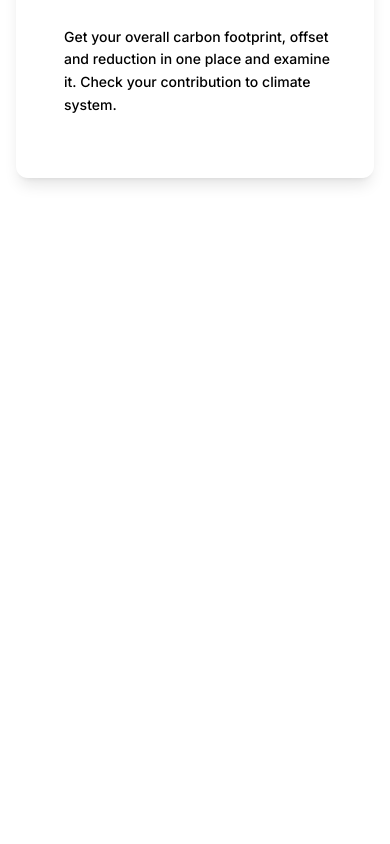
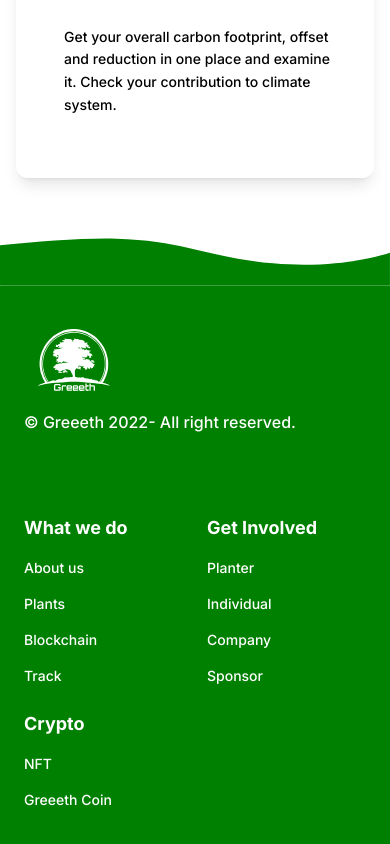
Before and after one commit to tohirbabs/Greeeth, a React (Vite) app: page / in a window 390 px wide. Shown: the part 6598-7442 px from the top of the page. Before the commit the page ends 6832 px from the top, so only its background shows below. Built offline with nearby package versions, Linux system fonts and the light colour scheme.

Commit message:
added footer as poer Figma design

```diff
--- a/src/App.css
+++ b/src/App.css
@@ -19,3 +19,6 @@ height: 100%;
 left: -2px;
 top: -1px;
 }
+.footer{
+  background-color: #008000;
+}
--- a/src/App.jsx
+++ b/src/App.jsx
@@ -1,6 +1,6 @@
 import React from 'react';
 import './App.css';
-import { Home, Solution, HowItWorks, PlantByHuman, PlantWithDrone, ManageEmission } from './components';
+import { Home, Solution, HowItWorks, PlantByHuman, PlantWithDrone, ManageEmission, Footer } from './components';
 
 function App() {
   return (
@@ -11,6 +11,7 @@ function App() {
       <PlantByHuman />
       <PlantWithDrone />
       <ManageEmission />
+      <Footer />
     </div>
   );
 }
--- /dev/null
+++ b/src/components/Footer.jsx
@@ -0,0 +1,81 @@
+/* eslint-disable max-len */
+import React from 'react';
+import Logo from '../../assets/Logo';
+
+function Footer() {
+  return (
+
+    <footer>
+      {/* Wave background ⬇ */}
+      <svg xmlns="http://www.w3.org/2000/svg" viewBox="0 0 1367.743 181.155">
+        <path id="wave" data-name="wave" d="M-300,9S166.91-56.211,405.877-49.5,715.838,14.48,955.869,36.854,1366,0,1366,0V115H0Z" transform="translate(1.743 66.155)" fill="#008000" />
+      </svg>
+      <div className="footer ">
+        <div className="container m-auto px-6 space-y-8 text-gray-500 md:px-12 lg:px-20">
+          <div className="grid grid-cols-8 gap-6 md:gap-0">
+            <div className="col-span-8 md:col-span-2 lg:col-span-3 text-white">
+              <div className="block gap-6 items-center justify-between py-6  md:py-0 md:border-none md:block md:space-y-6">
+                <Logo />
+                <div className="pb-8 text-white text-left">
+                  &copy; Greeeth 2022- All right reserved.
+                </div>
+              </div>
+            </div>
+            <div className="col-span-8 md:col-span-6 lg:col-span-5">
+              <div className="md:pl-16 pb-16 grid grid-cols-2 gap-6 sm:grid-cols-3 text-white text-left">
+                <div>
+                  <h6 className="text-lg font-bold ">What we do</h6>
+                  <ul className="list-inside text-sm mt-4 space-y-4 ">
+                    <li>
+                      <a href="/somelink" className="hover:text-stroke-lg transition">About us</a>
+                    </li>
+                    <li>
+                      <a href="/somelink" className="hover:text-stroke-lg transition">Plants</a>
+                    </li>
+                    <li>
+                      <a href="/somelink" className="hover:text-stroke-lg transition">Blockchain</a>
+                    </li>
+                    <li>
+                      <a href="/somelink" className="hover:text-stroke-lg transition">Track</a>
+                    </li>
+                  </ul>
+                </div>
+                <div>
+                  <h6 className="text-lg font-bold ">Get Involved</h6>
+                  <ul className="list-inside text-sm mt-4 space-y-4 ">
+                    <li>
+                      <a href="/somelink" className="hover:text-stroke-lg transition">Planter</a>
+                    </li>
+                    <li>
+                      <a href="/somelink" className="hover:text-stroke-lg transition">Individual</a>
+                    </li>
+                    <li>
+                      <a href="/somelink" className="hover:text-stroke-lg transition">Company</a>
+                    </li>
+                    <li>
+                      <a href="/somelink" className="hover:text-stroke-lg transition">Sponsor</a>
+                    </li>
+                  </ul>
+                </div>
+                <div>
+                  <h6 className="text-lg font-bold ">Crypto</h6>
+                  <ul className="list-inside text-sm mt-4 space-y-4 ">
+                    <li>
+                      <a href="/somelink" className="hover:text-stroke-lg transition">NFT</a>
+                    </li>
+                    <li>
+                      <a href="/somelink" className="hover:text-stroke-lg transition">Greeeth Coin</a>
+                    </li>
+                  </ul>
+                </div>
+              </div>
+            </div>
+          </div>
+        </div>
+      </div>
+    </footer>
+
+  );
+}
+
+export default Footer;
--- a/src/components/ManageEmission.jsx
+++ b/src/components/ManageEmission.jsx
@@ -61,7 +61,7 @@ function ManageEmission() {
           <div className="py-8 sm:px-8 md:px-12">
             <p className="flex relative py-1 text-lg  font-bold text-left items-center">
               <object type="image/svg+xml" data={Chart} className="max-w-12 mr-4 text-left" alt="Chart Icon" />
-              <p className="text-left">Analyse</p>
+              <p className="text-left">Analyze</p>
 
             </p>
           </div>
--- a/src/components/index.jsx
+++ b/src/components/index.jsx
@@ -5,3 +5,4 @@ export { default as NavBar } from './NavBar';
 export { default as PlantByHuman } from './PlantByHuman';
 export { default as PlantWithDrone } from './PlantWithDrone';
 export { default as Solution } from './Solution';
+export { default as Footer } from './Footer';
```
